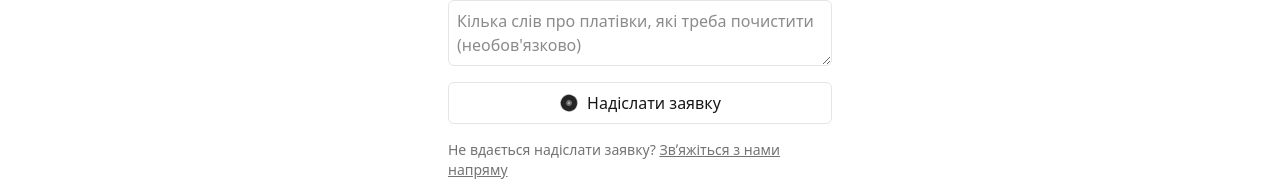
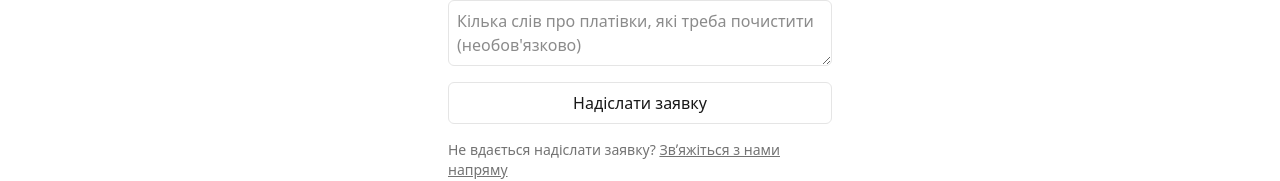
Before and after one commit to TolikSyedin/shiny-vinyls, a Next.js app: page /request in a window 1280 px wide. Shown: the part 377-558 px from the top of the page. Built offline with nearby package versions, Linux system fonts and the light colour scheme.

Commit message:
Fix vinyl spinner: gate icon on isSubmitting and add off-center glint so rotation is visible

```diff
--- a/components/form-fields/submit-button.tsx
+++ b/components/form-fields/submit-button.tsx
@@ -18,7 +18,7 @@ export function SubmitButton({
       aria-busy={isSubmitting}
       className="flex items-center justify-center gap-2 rounded-md border border-border p-2 disabled:opacity-50"
     >
-      {<VinylSpinnerIcon />}
+      {isSubmitting && <VinylSpinnerIcon />}
       {isSubmitting ? loadingLabel : label}
     </button>
   )
--- a/components/form-fields/vinyl-spinner-icon.tsx
+++ b/components/form-fields/vinyl-spinner-icon.tsx
@@ -37,6 +37,12 @@ export function VinylSpinnerIcon() {
       />
       <circle cx="12" cy="12" r="3.5" className="fill-muted-foreground" />
       <circle cx="12" cy="12" r="1" className="fill-background" />
+      {/* Off-center glint: every other shape here is a circle centered on
+          the rotation axis, so spinning them is visually a no-op — nothing
+          moves because a circle looks identical at any angle. This is the
+          one asymmetric mark, so the eye has something to track as it
+          orbits the disc. */}
+      <circle cx="16.5" cy="7" r="1" className="fill-background opacity-60" />
     </svg>
   )
 }
```
